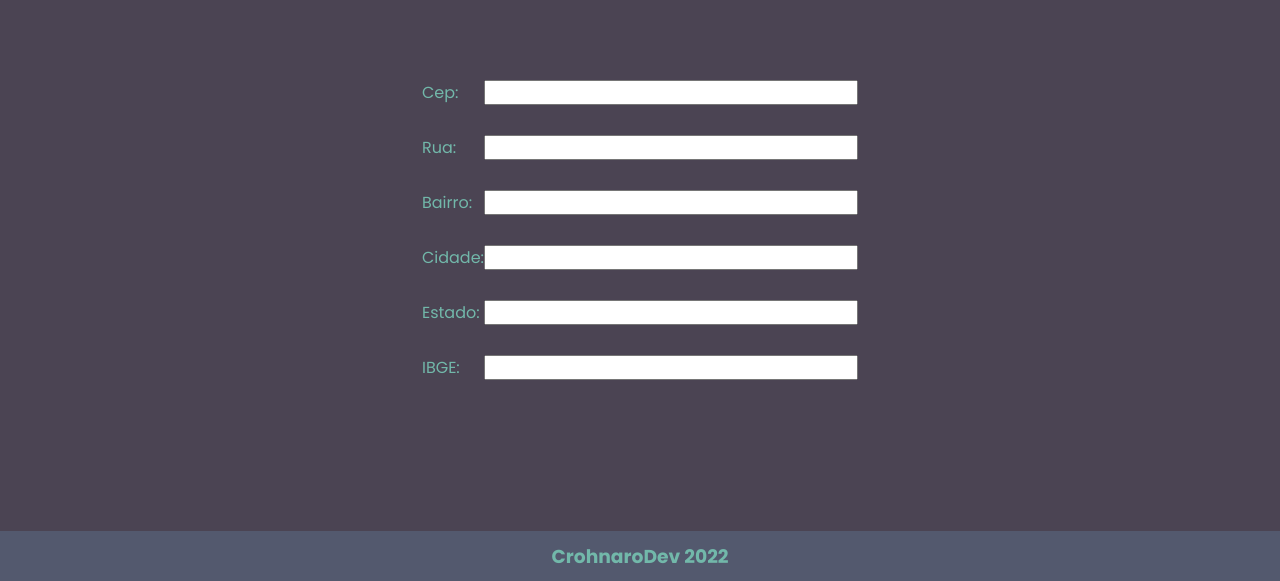
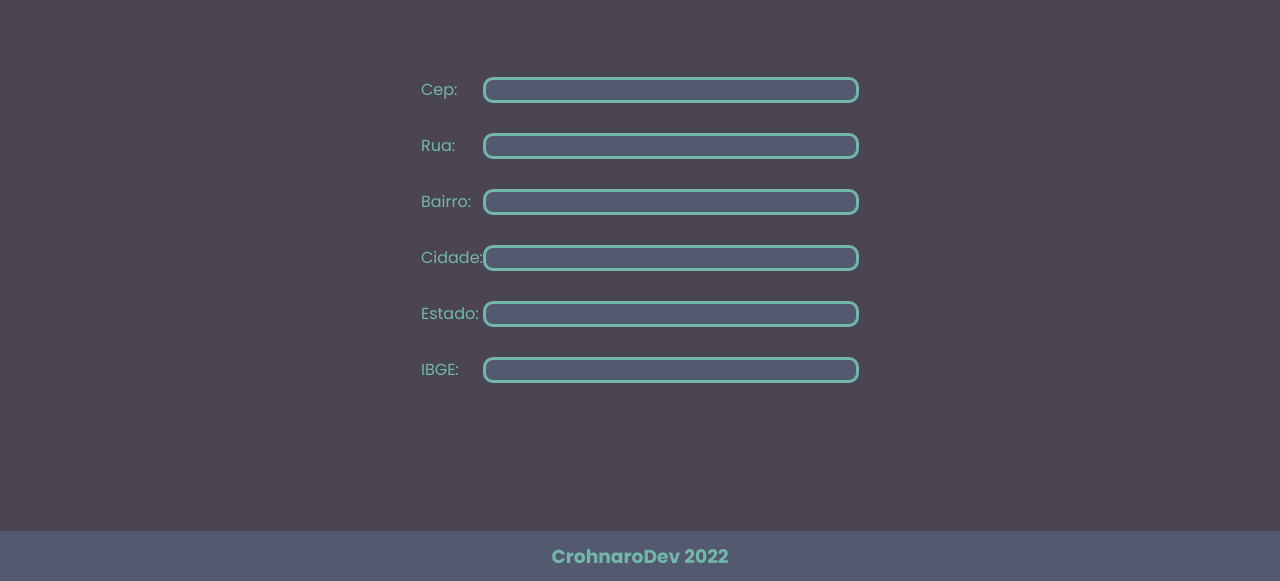
Before and after one commit to crohnaro/ConsultaCepAPI, a plain HTML site: page index.html in a window 1280 px wide. Shown: the part 219-800 px from the top of the page. Drawn offline with Linux system fonts and the light colour scheme.

Commit message:
Estilizando pagina de consultar cep

```diff
--- a/style.css
+++ b/style.css
@@ -48,3 +48,11 @@ footer h3{
     display: flex;
     justify-content: space-between;
 }
+
+.inputForm .inputText input{
+    background-color: #53596E;
+    border: 3px solid #72B8AA;
+    border-radius: 10px;
+    color: whitesmoke;
+    text-align: center;
+}
```
